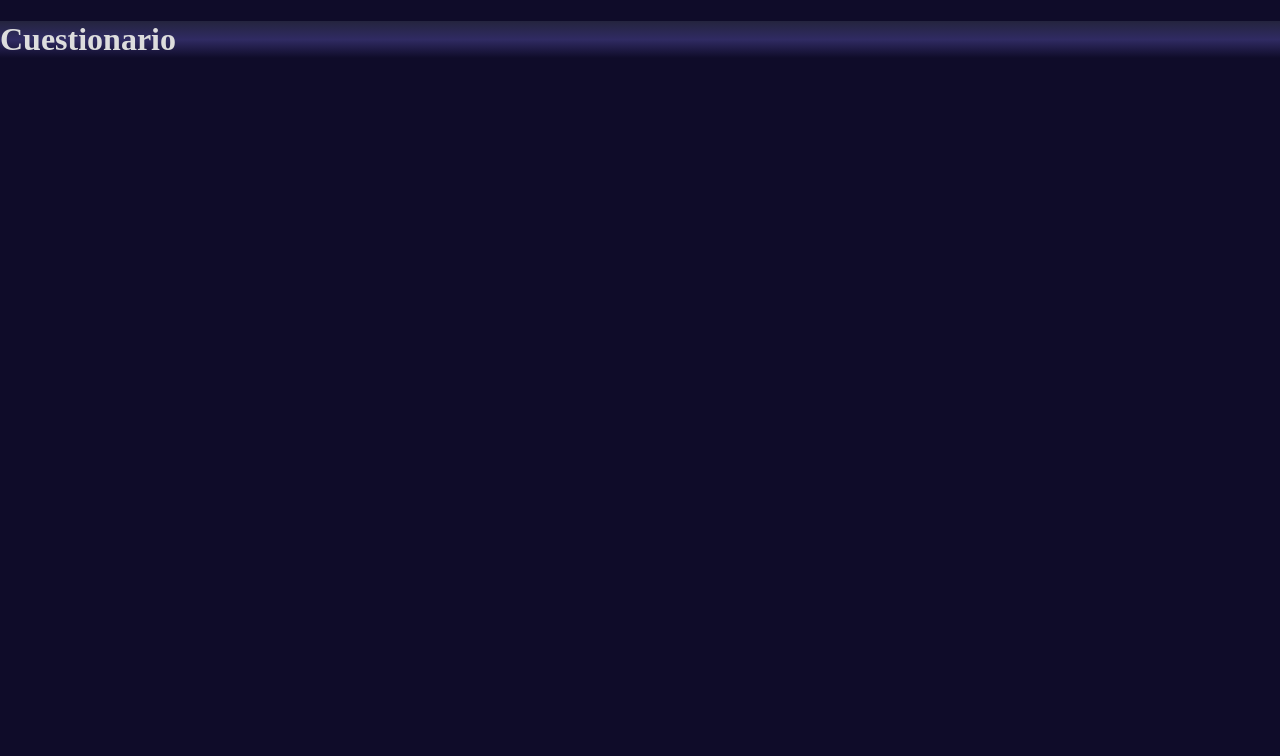
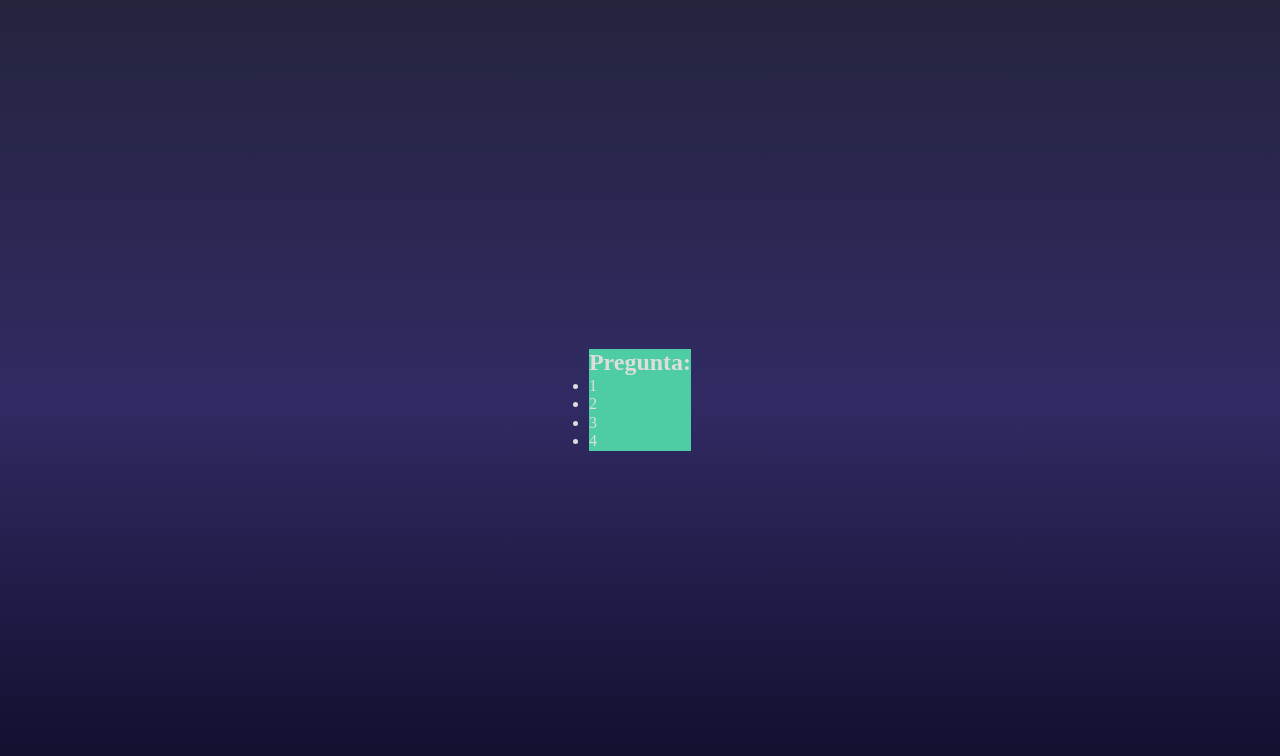
Before and after one commit to djonguitud/survey-webdev, a plain HTML site: page index.html in a window 1280 px wide. Drawn offline with Linux system fonts and the light colour scheme.

Commit message:
chore: add style and new markup

```diff
--- a/assests/styles/style.css
+++ b/assests/styles/style.css
@@ -12,10 +12,15 @@
 	height: 100%;
 }
 
+*,
+*::after,
+*::before {
+	box-sizing: border-box;
+}
+
 * {
 	margin: 0;
 	padding: 0;
-	box-sizing: border-box;
 }
 
 body {
@@ -29,4 +34,21 @@
 	max-width: 2500px;
 	background: var(--container-bknd-color);
 	margin: 0 auto;
+	display: flex;
+	flex-direction: column;
+	justify-content: center;
+	align-items: center;
+	height: 100vh;
 }
+
+main {
+	display: flex;
+	flex-direction: column;
+	justify-content: center;
+	align-items: center;
+	background-color: #d72323;
+}
+
+.answers__wraper {
+	background-color: #4ecca3;
+}
--- a/index.html
+++ b/index.html
@@ -15,9 +15,15 @@
 	</head>
 	<body>
 		<div class="container" aria-label="Contenedor responsivo">
-			<main>
-				<h1>Cuestionario</h1>
-			</main>
+			<section class="answers__wraper">
+				<h2>Pregunta:</h2>
+				<ul>
+					<li>1</li>
+					<li>2</li>
+					<li>3</li>
+					<li>4</li>
+				</ul>
+			</section>
 		</div>
 
 		<script src="./assests/scripts/script.js" async defer></script>
```
